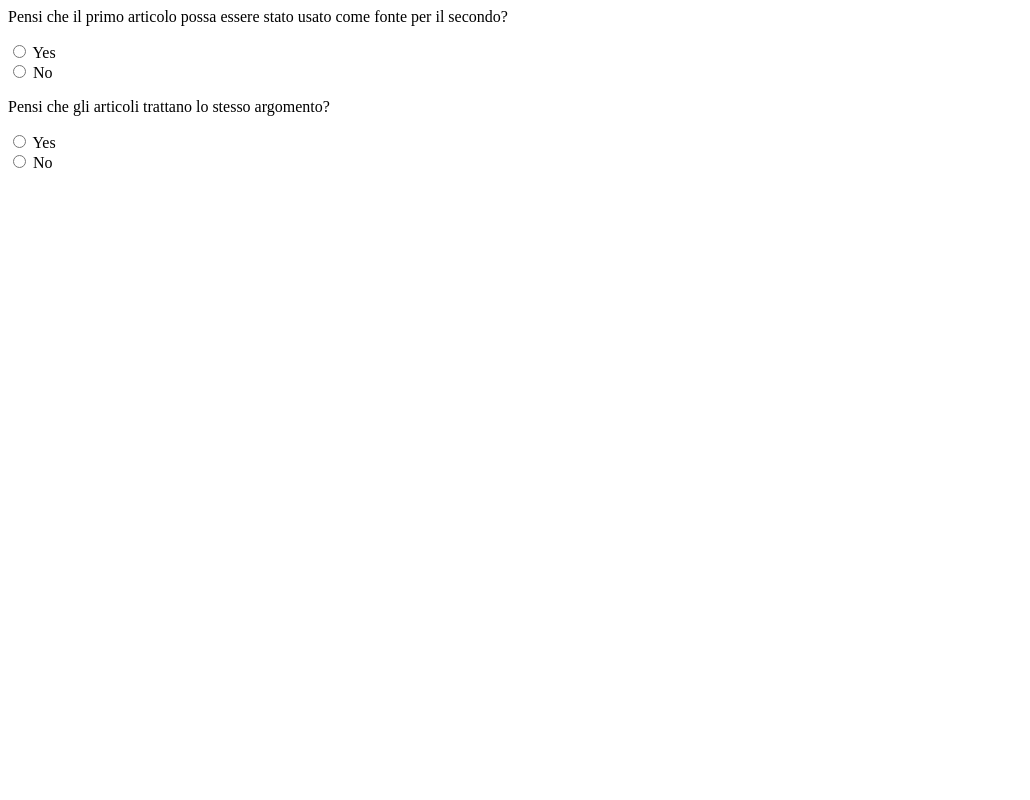
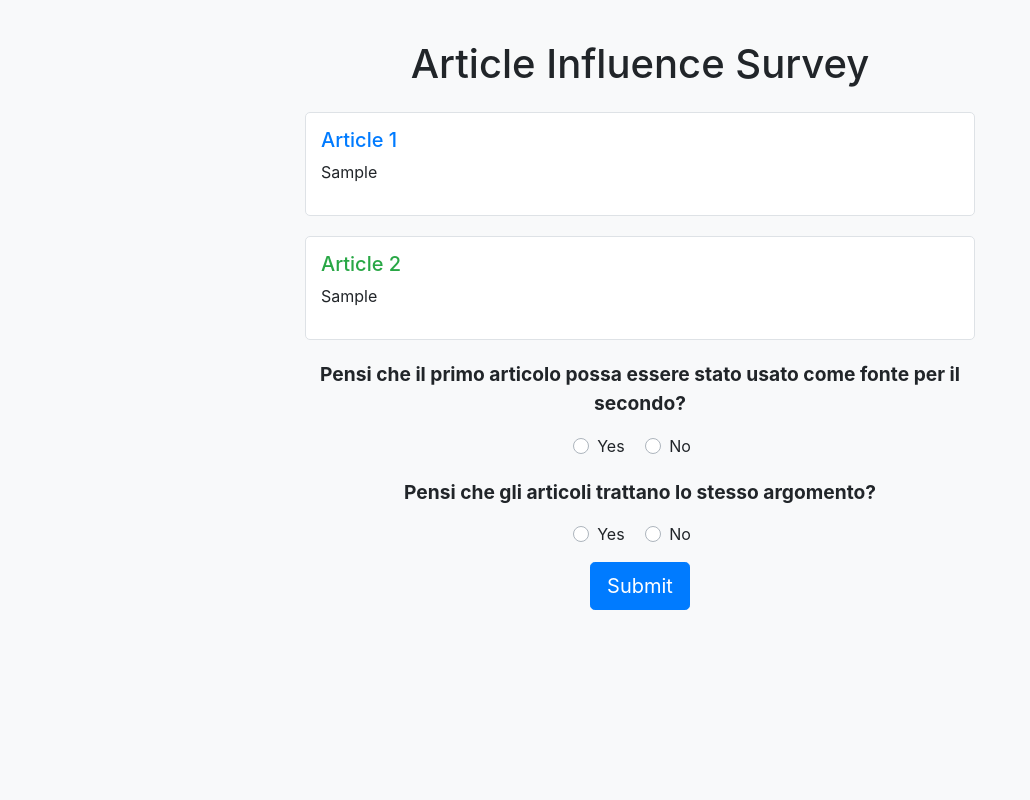
Before and after one commit to MatiasSalaris/surveyNewsAnalysis, a Flask app: template templates/survey.html in a window 1280 px wide. Shown: the whole page, without its empty margins (0-1030 px from the left). Run offline with Flask 3, Linux system fonts and the light colour scheme; the template is opened without the code that fills it: most values are stand-ins (such as "Sample title", 1, 10 or a date in 2020); some libraries are stand-ins or nearby versions.

Commit message:
Update survey.html

```diff
--- a/templates/survey.html
+++ b/templates/survey.html
@@ -1,4 +1,52 @@
-<!-- First Question -->
+<!DOCTYPE html>
+<html lang="en">
+<head>
+    <meta charset="UTF-8">
+    <meta name="viewport" content="width=device-width, initial-scale=1.0">
+    <title>Article Influence Survey</title>
+    <!-- Bootstrap CSS -->
+    <link href="https://maxcdn.bootstrapcdn.com/bootstrap/4.5.2/css/bootstrap.min.css" rel="stylesheet">
+    <style>
+        body {
+            background-color: #f8f9fa;
+            margin-top: 40px;
+        }
+        .container {
+            max-width: 700px;
+        }
+        .article-box {
+            padding: 15px;
+            background-color: #ffffff;
+            border: 1px solid #dee2e6;
+            border-radius: 5px;
+            margin-bottom: 20px;
+        }
+        .question {
+            font-weight: bold;
+            font-size: 1.2em;
+            margin-top: 20px;
+        }
+    </style>
+</head>
+<body>
+    <div class="container">
+        <h1 class="text-center mb-4">Article Influence Survey</h1>
+
+        <!-- Article 1 Box -->
+        <div class="article-box">
+            <h5 class="text-primary">Article 1</h5>
+            <p>{{ article1 }}</p>
+        </div>
+        <!-- Article 2 Box -->
+        <div class="article-box">
+            <h5 class="text-success">Article 2</h5>
+            <p>{{ article2 }}</p>
+        </div>
+        <!-- Survey Form -->
+        <form action="/submit" method="POST" class="text-center">
+            <input type="hidden" name="article1" value="{{ article1 }}">
+            <input type="hidden" name="article2" value="{{ article2 }}">
+            <!-- First Question -->
 <div class="form-group">
     <p class="question">Pensi che il primo articolo possa essere stato usato come fonte per il secondo?</p>
     <div class="custom-control custom-radio custom-control-inline">
@@ -23,3 +71,11 @@
         <label class="custom-control-label" for="argumentNo">No</label>
     </div>
 </div>
+
+            <button type="submit" class="btn btn-primary btn-lg">Submit</button>
+        </form>
+
+    <script src="https://code.jquery.com/jquery-3.5.1.min.js"></script>
+    <script src="https://cdn.jsdelivr.net/npm/bootstrap@4.5.2/dist/js/bootstrap.bundle.min.js"></script>
+</body>
+</html>
```
